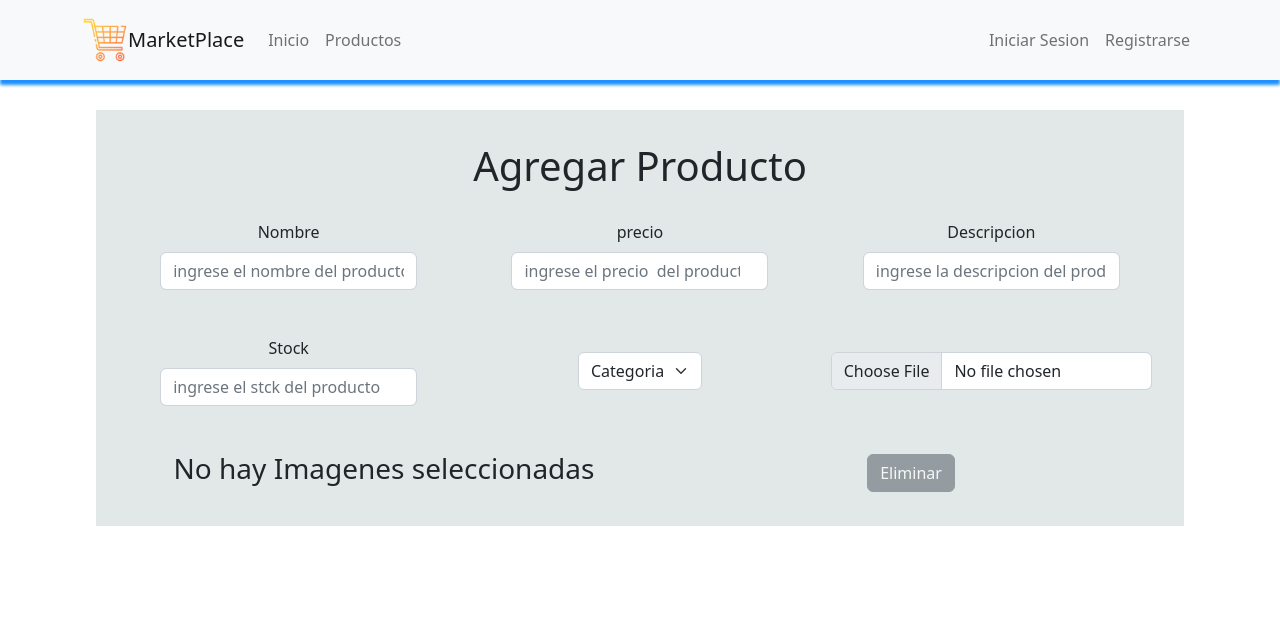
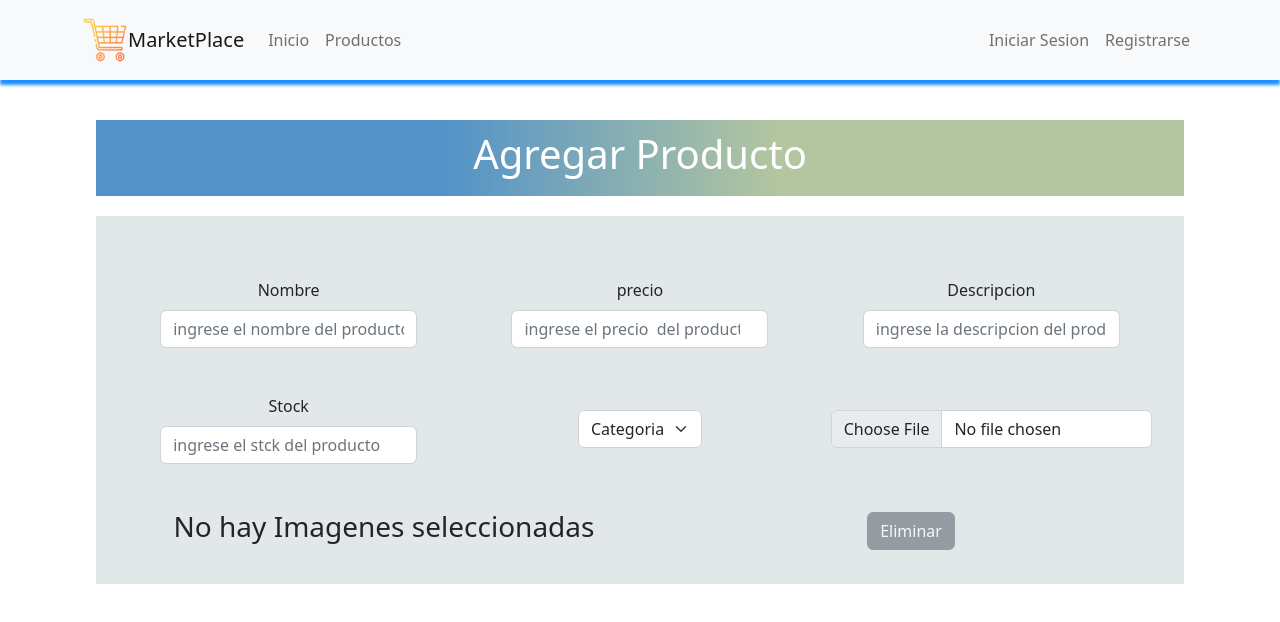
Before and after one commit to EzeVieraRep/MarketPlace, a React (Vite) app: page /agregar-producto in a window 1280 px wide. Shown: the top 622 px of the page. Built offline with nearby package versions, Linux system fonts and the light colour scheme.

Commit message:
se agrego estilos al titulo de createEditProduct

```diff
--- a/src/pages/productCrud/Styles.css
+++ b/src/pages/productCrud/Styles.css
@@ -58,3 +58,12 @@
 .product_select_image{
     opacity: 0.3;
 }
+
+.title {
+    width: 85%;
+    background: rgb(83, 147, 201);
+    background: linear-gradient(90deg, rgba(83, 147, 201, 1) 32%, rgba(180, 198, 159, 1) 63%);
+    color: #fff;
+    padding: 10px;
+    margin-bottom: 20px;
+}
--- a/src/pages/productCrud/views/CreateEditProduct.jsx
+++ b/src/pages/productCrud/views/CreateEditProduct.jsx
@@ -4,8 +4,10 @@ import '../Styles.css'
 const CreateEditProduct = ({ images, selectImage, selectedImage, imageChange, imageButtonDisabled }) => {
     return (
         <div className="product_container">
+            <div className="title">
+                <h1>Agregar Producto</h1>
+            </div>
             <div className="product_card">
-                <h1>Agregar Producto</h1>
                 <form className="product_form">
                     {/* NOMBRE */}
                     <div className="product_item">
@@ -77,7 +79,7 @@ const CreateEditProduct = ({ images, selectImage, selectedImage, imageChange, im
                         <Button variant={!imageButtonDisabled() ? "primary" : "secondary"} disabled={imageButtonDisabled()} >Eliminar</Button>
                     </div>
                 </form>
-            </div >
+            </div>
         </div >
     );
 }
```
